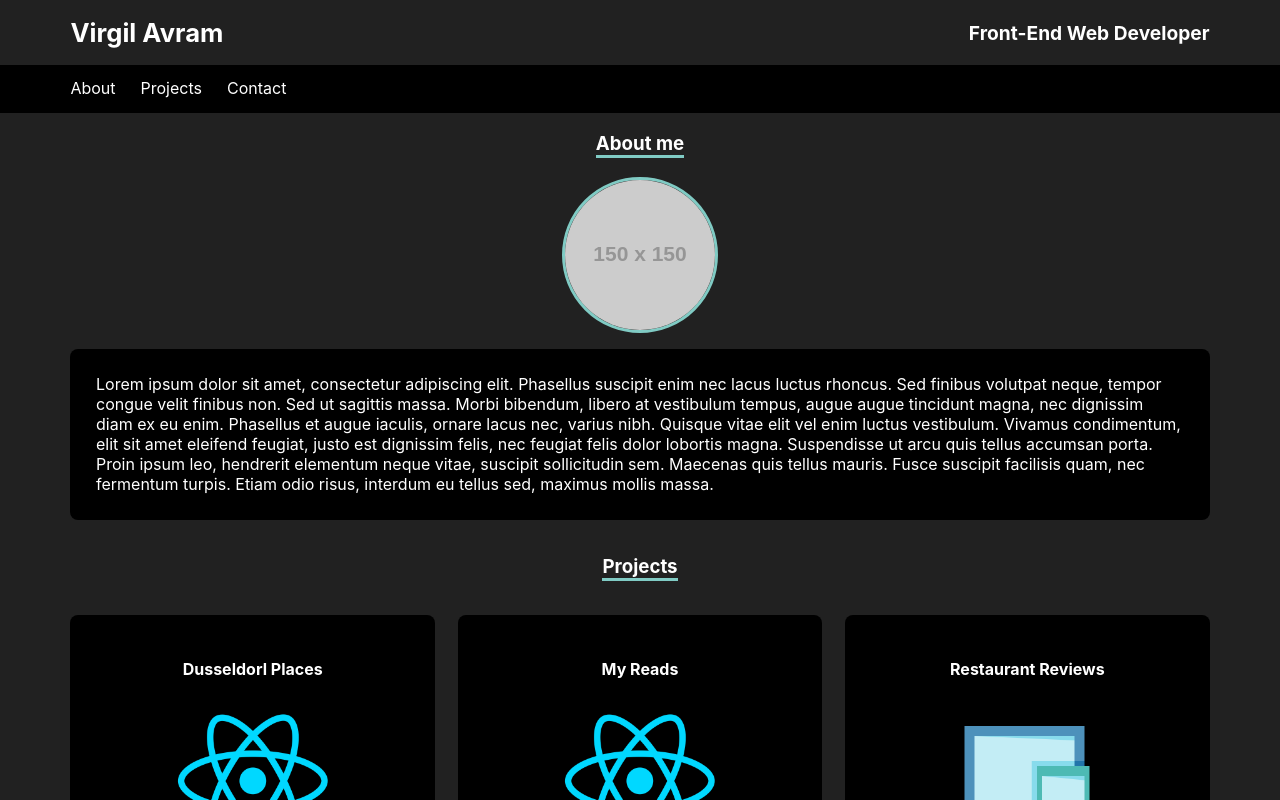
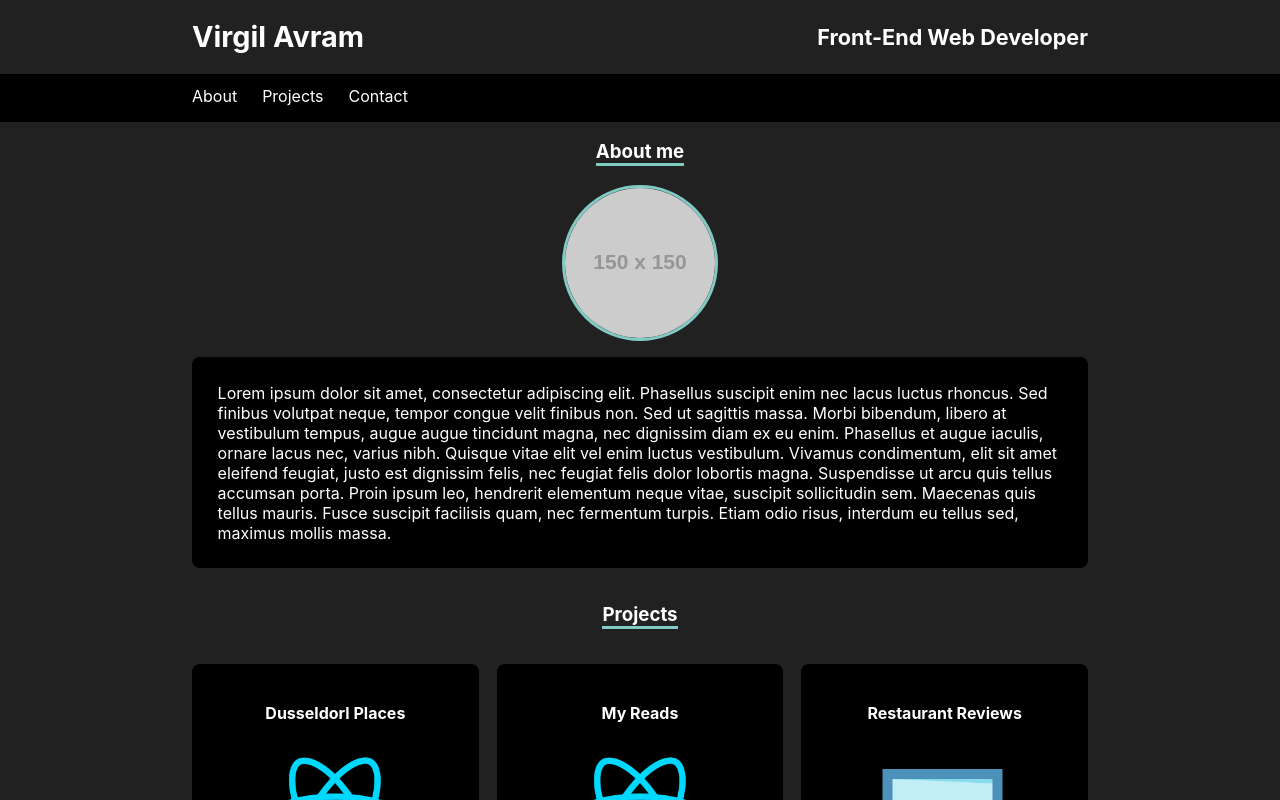
Before and after one commit to virgilseo/portfolio, a React (Create React App) app: page / in a window 1280 px wide. Built offline with nearby package versions, Linux system fonts and the light colour scheme.

Commit message:
Add media breakpoint for viewports over 1100px

```diff
--- a/src/responsive.css
+++ b/src/responsive.css
@@ -57,3 +57,35 @@
     font-size: 0.8em;
   }
 }
+
+@media only screen and (min-width: 1100px) {
+
+  .inner-header {
+    width: 70%;
+  }
+
+  .inner-nav {
+    width: 70%;
+  }
+
+
+  .bio-text {
+    width: 66%;
+  }
+
+   ul {
+     width: 70%;
+   }
+
+   .social-logo {
+     width: 11%;
+   }
+
+   .header {
+     font-size: 0.9em;
+   }
+
+   .project-tags {
+     font-size: 1.6em;
+   }
+}
```
